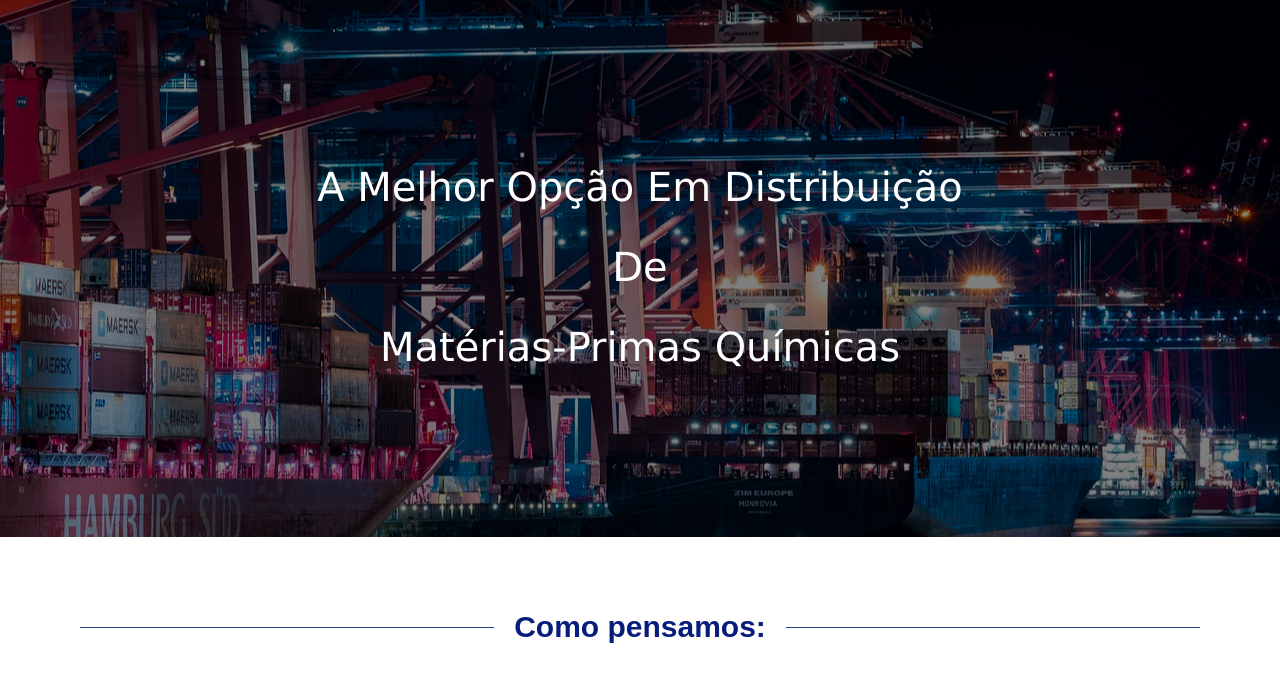
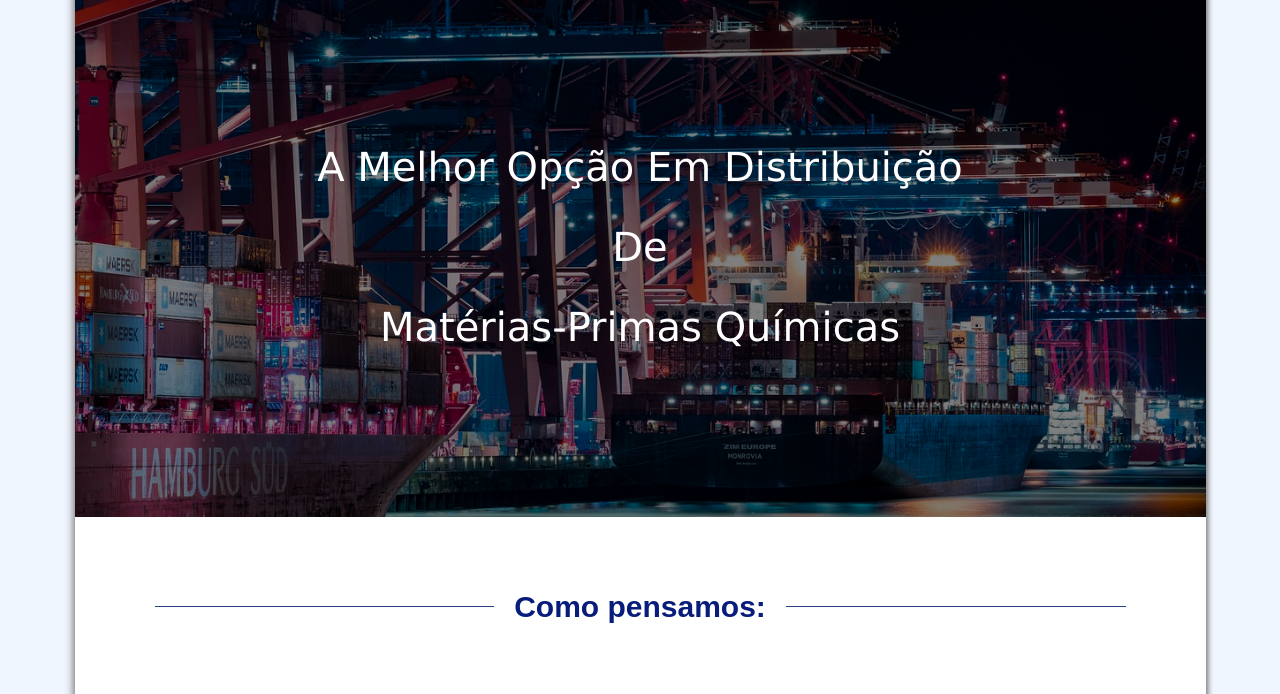
Before and after one commit to vishnuimport/vishnuimport.github.io, a plain HTML site: page src/app/index.html in a window 1280 px wide. Shown: the part 268-962 px from the top of the page. Drawn offline with Linux system fonts and the light colour scheme.

Commit message:
Update styles.css

```diff
--- a/src/assets/styles/styles.css
+++ b/src/assets/styles/styles.css
@@ -34,6 +34,8 @@ body {
     color: black;
     background: rgb(255, 255, 255);
     min-height: 100vh;
+    max-width: 1131px;
+    margin: auto;
     display: flex;
     flex-direction: column;
     box-shadow: 2px 5px 5px rgb(133, 133, 133), -2px 5px 8px rgb(133, 133, 133);
```
